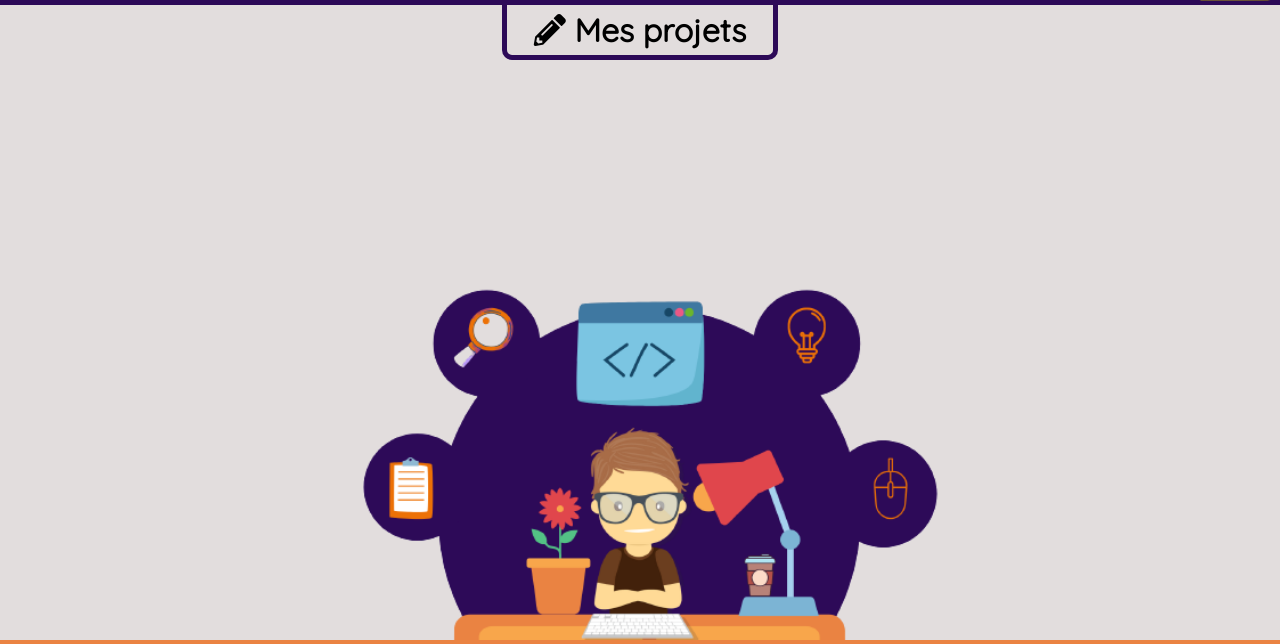
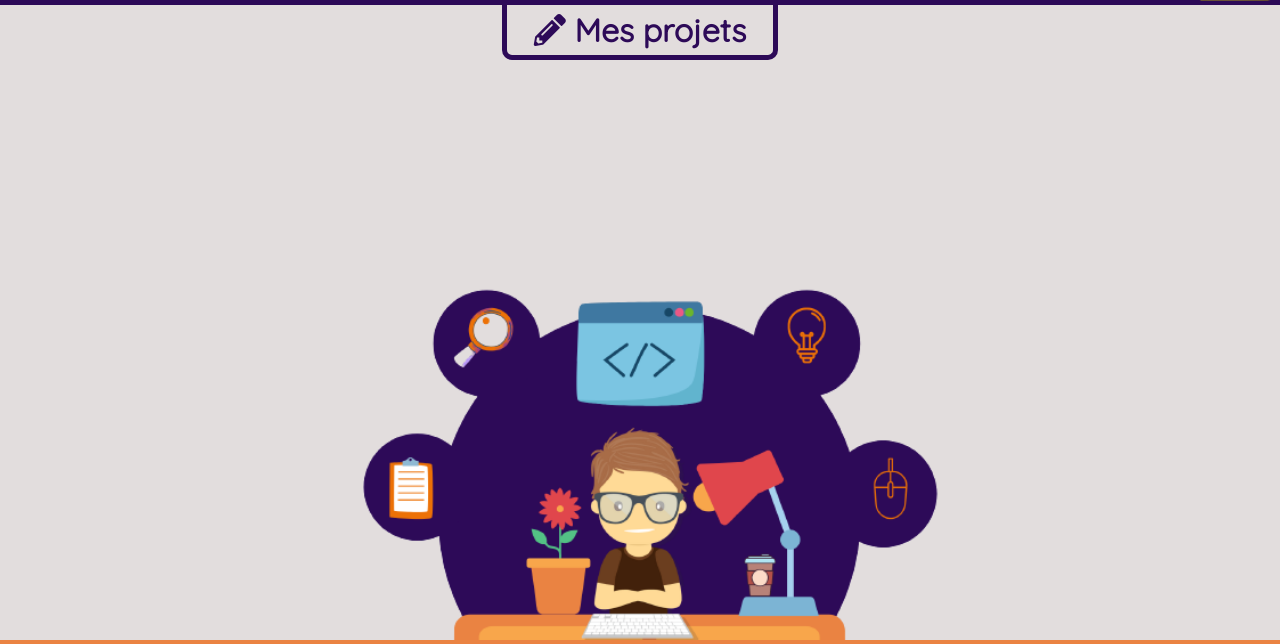
Before and after one commit to MarieCharton/PortofolioV2, a Symfony app: template templates/portofolio.html.twig in a window 1280 px wide. Shown: the part 106-750 px from the top of the page. Run offline with Twig, Linux system fonts and the light colour scheme; the template is opened without the code that fills it, so the values that code supplies are empty; some libraries are stand-ins or nearby versions.

Commit message:
color title fixed

```diff
--- a/public/css/pages/portofolio.css
+++ b/public/css/pages/portofolio.css
@@ -20,6 +20,7 @@
     padding:5px;
 }
 .portofolio-title h1{
+    color: #2d0a58;
     margin: 0;
 }
 .cards{
```
